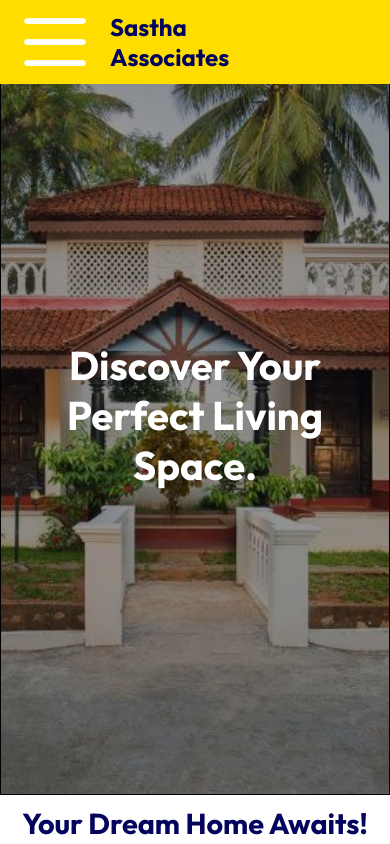
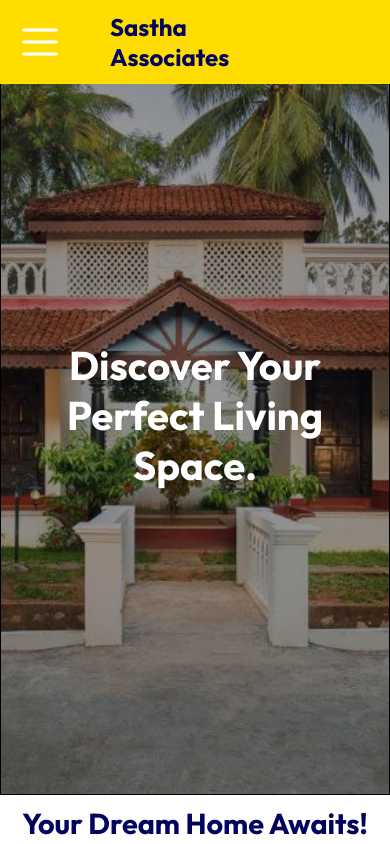
Before and after one commit to kuttysri07/sastha-associates, a React (Create React App) app in the folder IRC/: page / in a window 390 px wide. Shown: the top 844 px of the page. Built offline with nearby package versions, Linux system fonts and the light colour scheme; no server answers.

Commit message:
first commit

```diff
--- a/IRC/src/Components/Nav/nav.css
+++ b/IRC/src/Components/Nav/nav.css
@@ -52,7 +52,7 @@ nav h1{
         display: block;
         position: absolute;
         z-index: 100;
-        width: 70px;
+        width: 40px;
 
     }
     nav  h1{
```
